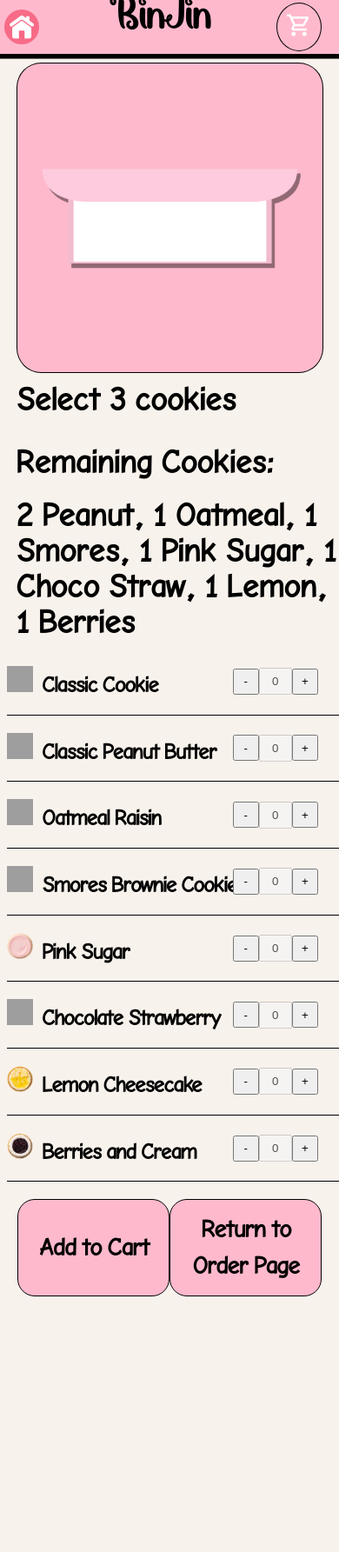
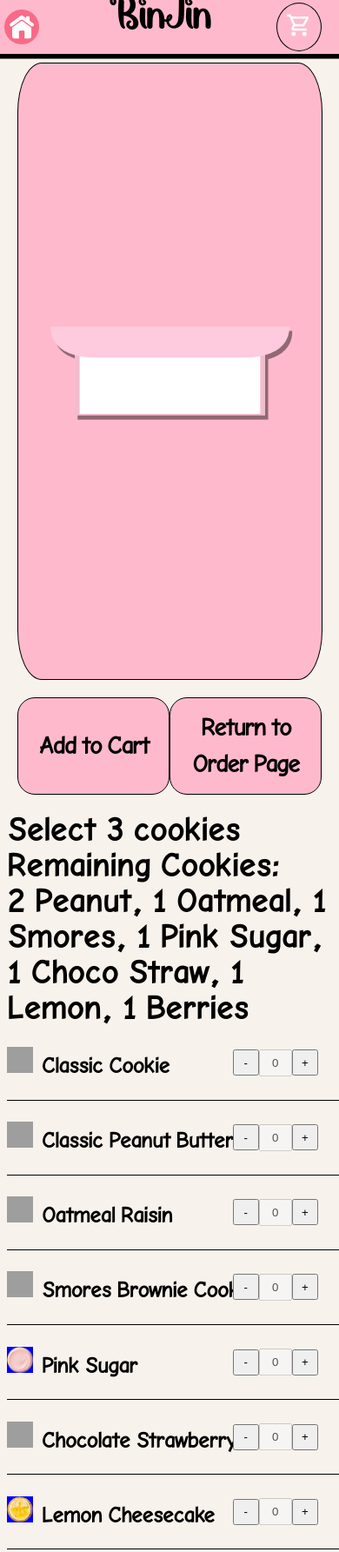
Before and after one commit to airbag-glacier/BinJin, a PHP site: page /3-pack-checkout.html in a window 390 px wide. Shown: the whole page at 87% size. Before the commit the page ends 1491 px from the top, so only its background shows below. Run offline with PHP 8.4, Linux system fonts and the light colour scheme; data comes from the database, SQL or seed files in the repository; grey boxes are pictures that could not be loaded.

Commit message:
3-pack-checkout = New Design, Responsive
modifications made:
3-pack-checkout.html
checkout.css

```diff
--- a/3-pack-checkout.html
+++ b/3-pack-checkout.html
@@ -24,14 +24,23 @@
       <div class="cartButton" onclick="showCart1()"><img class="shoppingCart" src="images\shopping_cart_24dp_FFFFFF_FILL0_wght400_GRAD0_opsz24.svg"></div>
     </div>
     <div class="bodyContainer">
-      <div class="container2">
-        <img class="pack3" src="images/jinBox3png.png">
+      <div class="leftContainer">
+        <div class="container2">
+          <img class="pack3" src="images/jinBox3png.png">
+        </div>
+        <div class="divCart">
+          <div class="divAddToCart" onclick="showCart()">Add to Cart</div>
+          <div class="returnOrderNow" onclick="openPageOrderNow()">
+            Return to Order Page<a href="orderNowPage.html"></a>
+          </div>
+        </div>
       </div>
+
       <div class="container3">
         <form>
           <p id="nSelecCookies" class="selectCookies">Select 3 cookies</p>
-          <p id="remainingCookiesTitle" class="selectCookies1">Remaining Cookies:</p>
-          <p id="remainingCookiesContent" class="selectCookies1"></p>
+          <p id="remainingCookiesTitle" class="selectCookies">Remaining Cookies:</p>
+          <p id="remainingCookiesContent" class="selectCookies"></p>
           <div class="classic">
             <h6>
               <img class="classicIcon" src="images/classic.png" />Classic Cookie
@@ -263,12 +272,7 @@
 
 
 
-    <div class="divCart">
-      <div class="divAddToCart" onclick="showCart()">Add to Cart</div>
-      <div class="returnOrderNow" onclick="openPageOrderNow()">
-        Return to Order Page<a href="orderNowPage.html"></a>
-      </div>
-    </div>
+
 
     <div class="modal-overlay" onclick="hideModal()"></div>
     <div class="modal">
--- a/checkout.css
+++ b/checkout.css
@@ -14,13 +14,18 @@
   font-family: "ComicRegular";
   src: url("font/ComicRegular.ttf") format("truetype");
 }
+body, html {
+  margin: 0;
+  padding: 0;
+  min-height: 100vh;
+}
 body {
   overflow-x: hidden;
   background-color: #f8f2ec;
-  margin: 0;
-  padding: 0;
   width: 100vw;
   height: 100vh;
+  display: flex;
+  flex-direction: column;
 }
 .container1 {
   background-color: #ffb9cd;
@@ -67,33 +72,51 @@ body {
   flex-direction: row;
   justify-content: space-between;
   padding-top: 10px;
+  align-items: flex-start;
+}
+.leftContainer{
+  display: flex;
+  flex-direction: column;
+  height: auto;
+  position: relative;
 }
 .container2 {
   background-color: #ffb9cd;
-  width: 700px;
+  width: 100%;
   max-width: 700px;
-  height: auto;
+  height: 75vh;
   position: relative;
   border-radius: 8%;
   border: 0.5px solid black;
   margin: 10px;
+  padding: 10px;
+  box-sizing: border-box;
+  display: flex;
+  justify-content: center;
+  align-items: center;
+}
+.pack3 {
+  width: 100%;
+  height: auto;
+  object-fit: contain;
 }
 .container3 {
   width: 100%;
   max-width: 800px;
-  height: auto;
+  height: 90vh;
   position: relative;
   font-family: 'ComicBold';
-  letter-spacing: -0.3vh;
+  letter-spacing: -0.2vh;
   font-size: 7vh;
   padding-left: 2%;
   overflow-y: scroll;
-  padding-top: 0;
-  padding-bottom: 0;
+  padding-top: 2;
+  padding-bottom: 2;
 }
 .divCart {
   display: flex;
   position: relative;
+  bottom: 0;
   flex-direction: row;
   align-items: center;
   justify-content: space-between;
@@ -128,12 +151,8 @@ body {
 }
 .selectCookies {
   font-size: 40px;
-  margin: 10px;
-}
-.selectCookies1 {
-  font-size: 40px;
-  margin: 10px;
-  display: inline-block;
+  margin: 0px;
+  margin-bottom: 0;
 }
 .classic,
 .pntButter,
@@ -144,7 +163,7 @@ body {
 .lemCheesecake,
 .berCream {
   border-bottom: 0.5px solid black;
-  height: 8vh;
+  height: 9vh;
   font-size: 40px;
   align-items: center;
   align-self: center;
@@ -152,19 +171,16 @@ body {
   display: flex;
   margin-top: 0;
   margin-bottom: 0;
+  padding: 0px;
 }
 .classicIcon{
   position: relative;
   width: 30px;
   height: 30px;
   margin-right: 10px;
-  top: 2%;
+  background-color: blue;
 }
-.pack3 {
-  width: 100%; /* Makes the image take up 100% of the container's width */
-  height: 100%; /* Ensures the image fills the container's height */
-  object-fit: contain; /* Ensures the aspect ratio is preserved and the image does not overflow */
-}
+
 
 @media screen and (max-width: 809px) {
   .bodyContainer {
```
